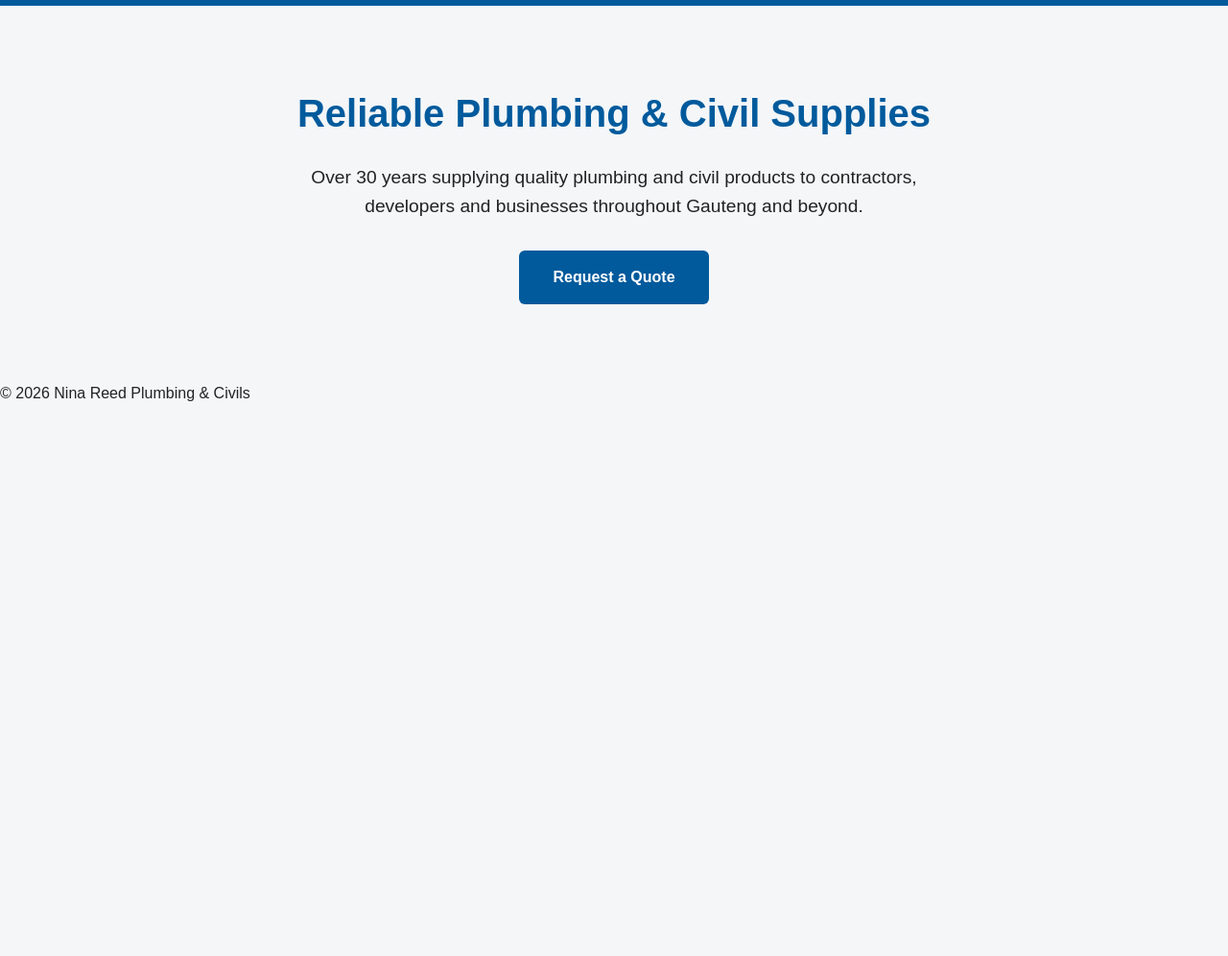
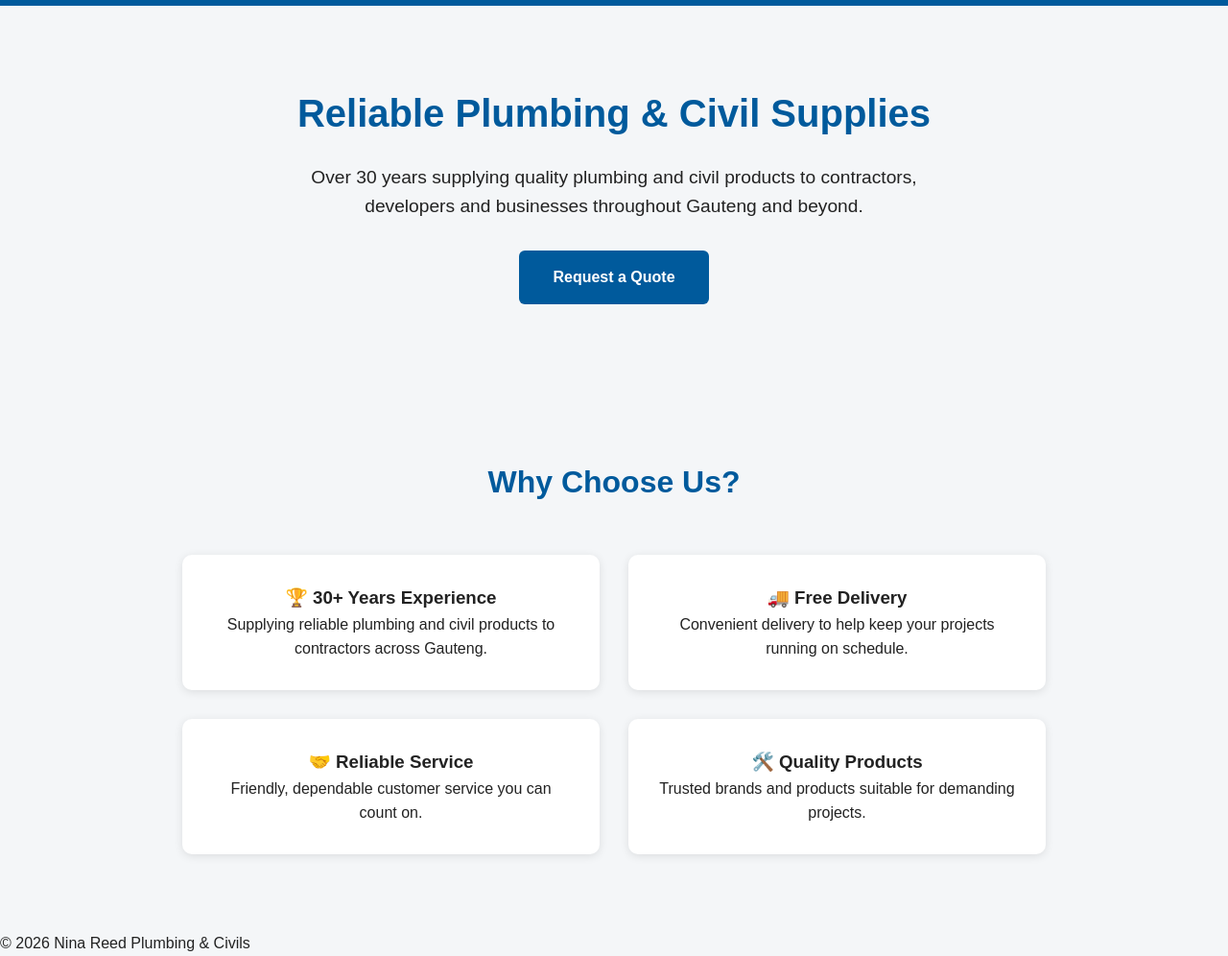
Before and after one commit to GriefSociety/project-nina-reed, a plain HTML site: page index.html in a window 1280 px wide. Shown: the part 92-1088 px from the top of the page at 96% size. Before the commit the page ends 800 px from the top, so only its background shows below. Drawn offline with Linux system fonts and the light colour scheme.

Commit message:
Add Why Choose Us section with feature cards

```diff
--- a/css/style.css
+++ b/css/style.css
@@ -83,3 +83,36 @@ nav a:hover {
 .logo img {
     height: 50px;
 }
+
+
+/* ===== FEATURES ===== */
+.features {
+    padding: 80px 20px;
+    text-align: center;
+}
+
+.features h2 {
+    color: #005A9C;
+    font-size: 2rem;
+    margin-bottom: 50px;
+}
+
+.feature-grid {
+    display: grid;
+    grid-template-columns: repeat(2, 1fr);
+    gap: 30px;
+    max-width: 900px;
+    margin: 0 auto;
+}
+
+.feature-card {
+    background-color: white;
+    padding: 30px;
+    border-radius: 10px;
+    box-shadow: 0 2px 10px rgba(0, 0, 0, 0.1);
+    transition: transform 0.2s ease;
+}
+
+.feature-card:hover {
+    transform: translateY(-3px);
+}
--- a/index.html
+++ b/index.html
@@ -11,6 +11,7 @@
 </head>
 
 <body>
+
 
     <header>
 
@@ -27,7 +28,9 @@
 
     </header>
 
+
 <main>
+
     <section class="hero">
 
         <h2>Reliable Plumbing & Civil Supplies</h2>
@@ -40,6 +43,37 @@
         <a href="#" class="btn">Request a Quote</a>
 
     </section>
+
+    <section class="features">
+
+        <h2>Why Choose Us?</h2>
+
+        <div class="feature-grid">
+
+            <div class="feature-card">
+                <h3>🏆 30+ Years Experience</h3>
+                <p>Supplying reliable plumbing and civil products to contractors across Gauteng.</p>
+            </div>
+
+            <div class="feature-card">
+                <h3>🚚 Free Delivery</h3>
+                <p>Convenient delivery to help keep your projects running on schedule.</p>
+            </div>
+
+            <div class="feature-card">
+                <h3>🤝 Reliable Service</h3>
+                <p>Friendly, dependable customer service you can count on.</p>
+            </div>
+
+            <div class="feature-card">
+                <h3>🛠️ Quality Products</h3>
+                <p>Trusted brands and products suitable for demanding projects.</p>
+            </div>
+
+        </div>
+
+    </section>
+
 </main>
 
 <footer>
```
Lines whose indentation alone changed are shown as unchanged.
